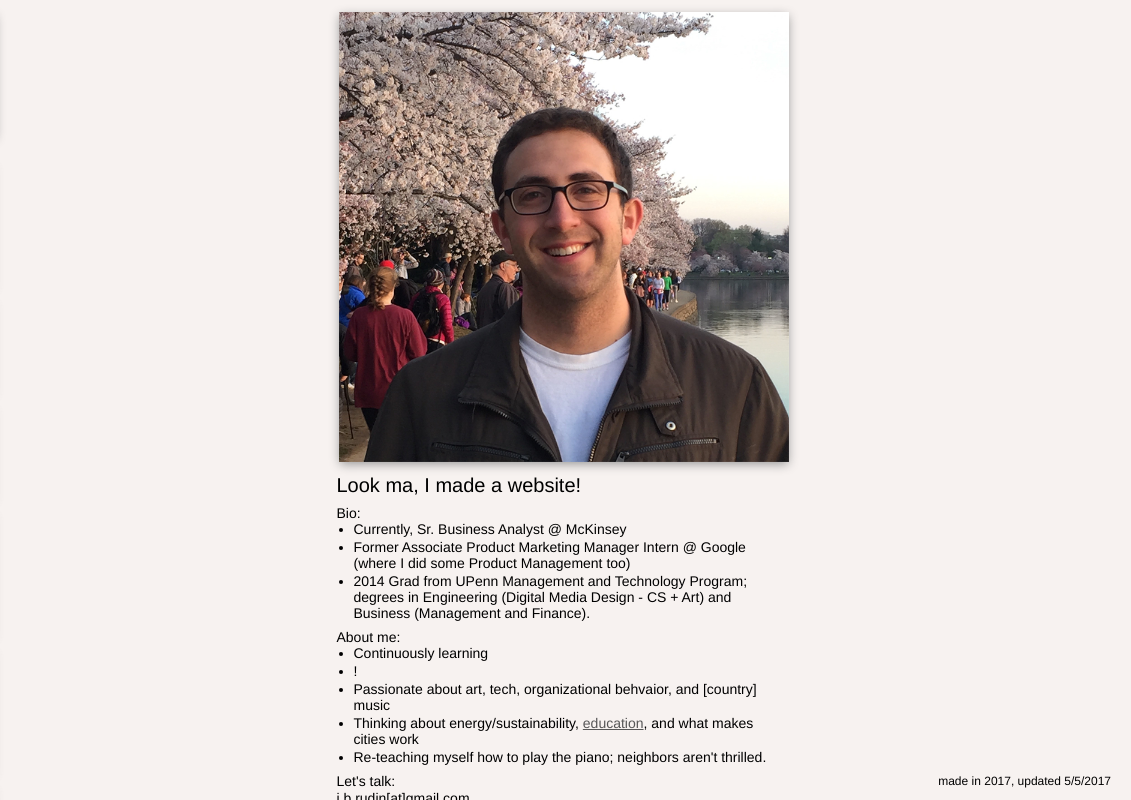
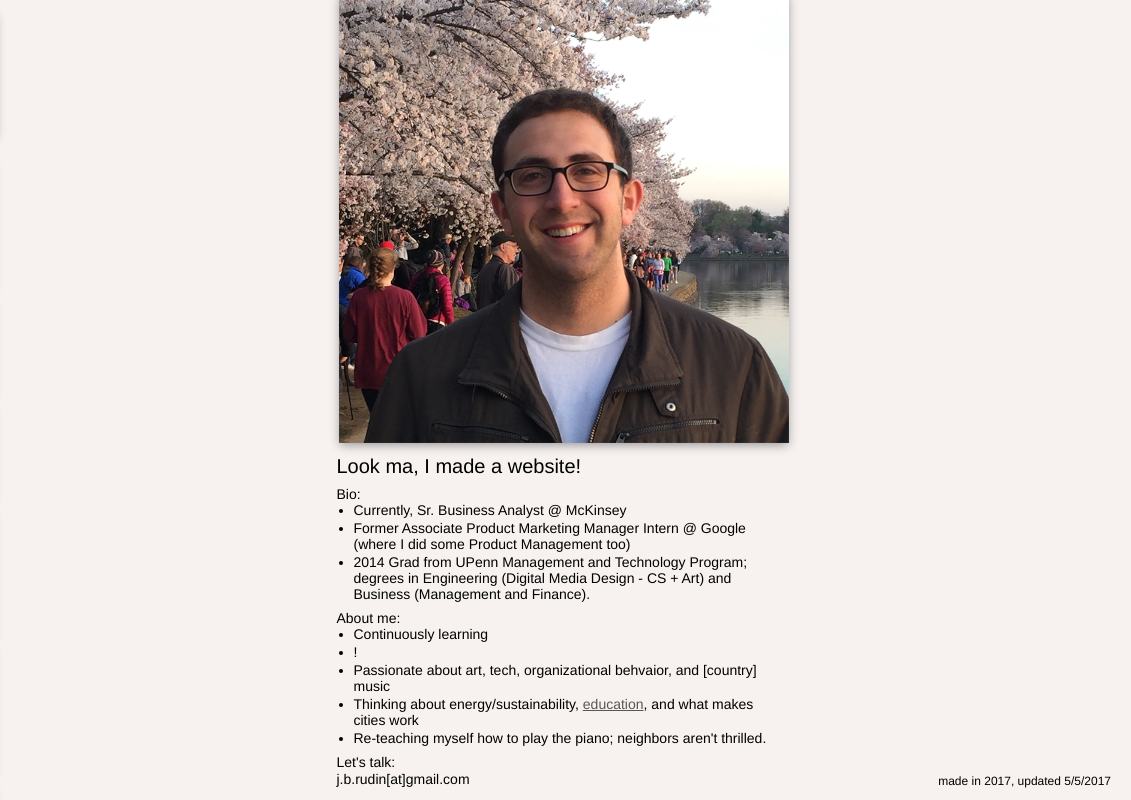
Before and after one commit to jasonrudin/jasonrudin.github.io, a plain HTML site: page index.html in a window 1280 px wide. Shown: the full height of the page, 149-1280 px from the left. Drawn offline with nearby package versions, Linux system fonts and the light colour scheme.

Commit message:
Centered images by switching display to flex and aligning center

```diff
--- a/css/style.css
+++ b/css/style.css
@@ -72,10 +72,11 @@ a:hover{
 }
 
 #project_display_container{
-	display: none;
 	background: #F7F2F0;
 	height: 100vh;
-	display: inline-block;
+	display: flex;
+	justify-content: center;
+	align-items: center;
 	vertical-align: top;
 	overflow: auto;
 	position: relative;
--- a/js/script.js
+++ b/js/script.js
@@ -333,6 +333,7 @@ $(document).keydown(function(e) {
         break;
 
 		case 38:
+			$.fancybox.close();
 			var previous_main = $(".active").prev();
 			//var previous_list = $(".selected").parent().prev().find(".project");
 			var previous_list = $(".selected").parent().prev();
@@ -361,6 +362,7 @@ $(document).keydown(function(e) {
         break;
 
         case 40:
+        	$.fancybox.close();
 			var next_main = $(".active").next();
 			//var next_list = $(".selected").parent().next().find(".project");
 			var next_list = $(".selected").parent().next();
```
